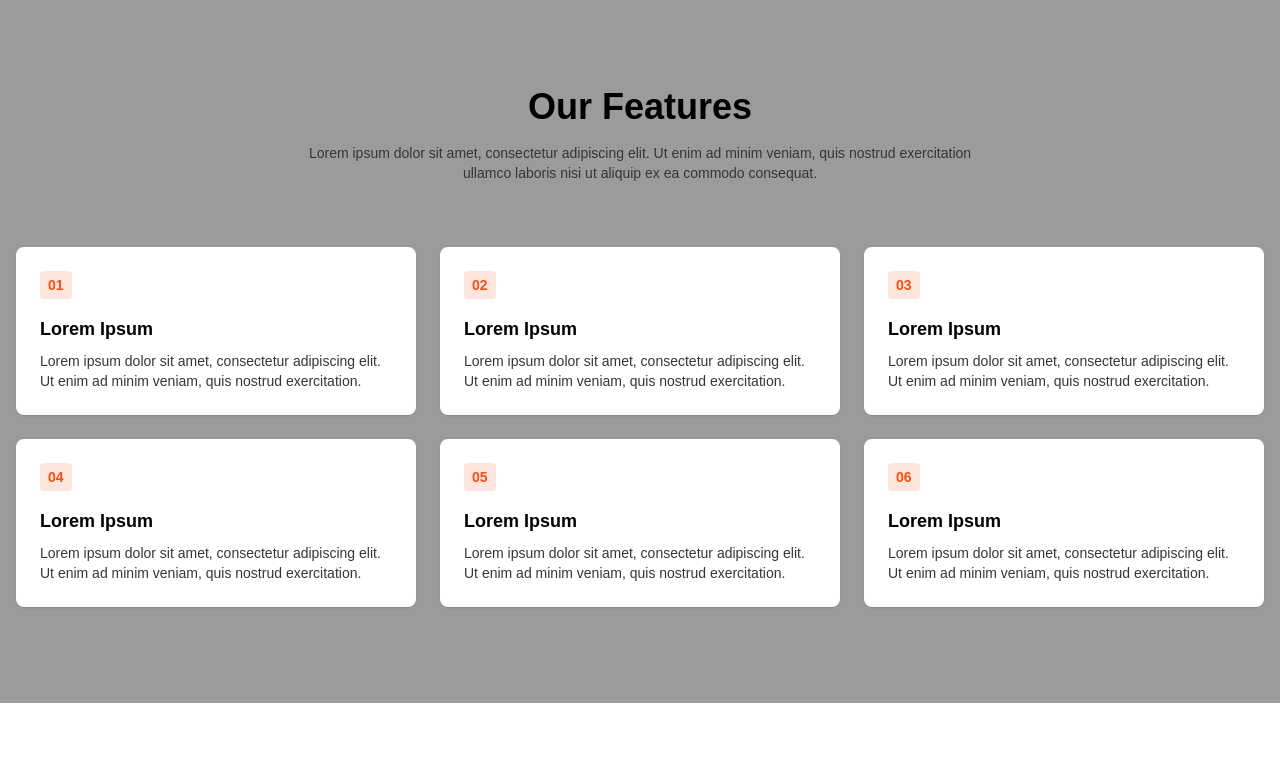
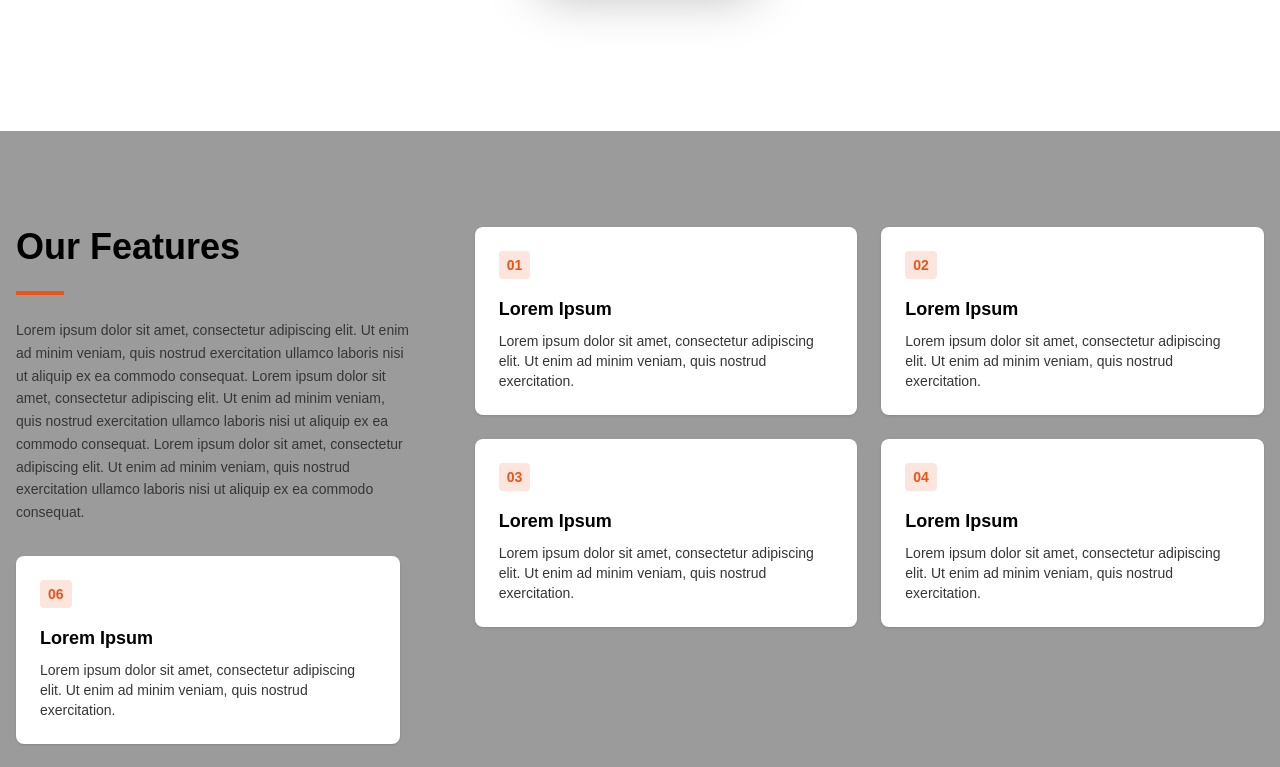
Before and after one commit to kahrvba/naqlyatTech-Website, a Next.js app: page / in a window 1280 px wide. Shown: the part 1813-2580 px from the top of the page. Built offline with nearby package versions, Linux system fonts and the light colour scheme.

Commit message:
feat: update layout and styles for About, Features, and Hero sections

```diff
--- a/src/components/sections/about/About.tsx
+++ b/src/components/sections/about/About.tsx
@@ -26,7 +26,7 @@ export default function About() {
         }
     ];
     return (
-        <section id="how-it-works" className="mt-10 md:pt-15 pb-16 md:pb-24 bg-white w-full">
+        <section id="how-it-works" className="mt-10 md:pt-50 pb-16 md:pb-24 bg-white w-full">
             <div className="w-full px-4 sm:px-6 lg:px-8">
                 {/* Section Title */}
                 <div className="text-center mb-16">
--- a/src/components/sections/features/Features.tsx
+++ b/src/components/sections/features/Features.tsx
@@ -27,33 +27,37 @@ export default function Features() {
             title: "Lorem Ipsum",
             description: "Lorem ipsum dolor sit amet, consectetur adipiscing elit. Ut enim ad minim veniam, quis nostrud exercitation."
         },
-        {
-            id: 5,
-            icon: "05",
-            title: "Lorem Ipsum",
-            description: "Lorem ipsum dolor sit amet, consectetur adipiscing elit. Ut enim ad minim veniam, quis nostrud exercitation."
-        },
-        {
-            id: 6,
-            icon: "06",
-            title: "Lorem Ipsum",
-            description: "Lorem ipsum dolor sit amet, consectetur adipiscing elit. Ut enim ad minim veniam, quis nostrud exercitation."
-        }
     ];
 
     return (
         <section id="features" className="py-16 md:py-24 bg-light-grey bg-opacity-10">
             <div className="container mx-auto px-4">
-                {/* Section Title */}
-                <div className="text-center mb-16">
-                    <h2 className="text-3xl md:text-4xl font-bold mb-4">Our Features</h2>
-                    <p className="text-gray max-w-2xl mx-auto text-sm">
-                        Lorem ipsum dolor sit amet, consectetur adipiscing elit. Ut enim ad minim veniam, quis nostrud exercitation ullamco laboris nisi ut aliquip ex ea commodo consequat.
+                <div className="flex flex-col lg:flex-row gap-12 lg:gap-16">
+                    {/* Left Sidebar - Title and Description */}
+                    <div className="lg:w-1/3">
+                        <h2 className="text-3xl md:text-4xl font-bold mb-6">Our Features</h2>
+                        <div className="w-12 h-1 bg-orange mb-6"></div>
+                        <p className="text-gray text-sm leading-relaxed">
+                            Lorem ipsum dolor sit amet, consectetur adipiscing elit. Ut enim ad minim veniam, quis nostrud exercitation ullamco laboris nisi ut aliquip ex ea commodo consequat. Lorem ipsum dolor sit amet, consectetur adipiscing elit. Ut enim ad minim veniam, quis nostrud exercitation ullamco laboris nisi ut aliquip ex ea commodo consequat. Lorem ipsum dolor sit amet, consectetur adipiscing elit. Ut enim ad minim veniam, quis nostrud exercitation ullamco laboris nisi ut aliquip ex ea commodo consequat.
+                        </p>
+
+                        {/* Feature Card under description */}
+                        <div className="mt-8 bg-white p-6 rounded-lg shadow-sm hover:shadow-md transition-shadow max-w-sm">
+                            <div className="mb-4">
+                                <span className="inline-block text-orange text-sm font-bold bg-light-orange bg-opacity-30 py-1 px-2 rounded">
+                                    06
+                                </span>
+                            </div>
+                            <h3 className="text-lg font-semibold mb-2">Lorem Ipsum</h3>
+                            <p className="text-gray text-sm">
+                                Lorem ipsum dolor sit amet, consectetur adipiscing elit. Ut enim ad minim veniam, quis nostrud exercitation.
                             </p>
                         </div>
+                    </div>
 
-                {/* Feature Cards */}
-                <div className="grid grid-cols-1 md:grid-cols-2 lg:grid-cols-3 gap-6">
+                    {/* Right Side - Feature Cards Grid */}
+                    <div className="lg:w-2/3">
+                        <div className="grid grid-cols-1 md:grid-cols-2 gap-6">
                             {features.map((feature) => (
                                 <div
                                     key={feature.id}
@@ -72,6 +76,8 @@ export default function Features() {
                             ))}
                         </div>
                     </div>
+                </div>
+            </div>
         </section>
     );
 }
--- a/src/components/sections/hero/Hero.tsx
+++ b/src/components/sections/hero/Hero.tsx
@@ -19,7 +19,7 @@ export default function Hero() {
             </div>
 
             {/* Floating iPhone Overlay - Positioned Absolutely */}
-            <div className="absolute left-1/2 transform -translate-x-1/2 top-[55%] z-30 w-full max-w-6xl px-4">
+            <div className="absolute left-1/2 transform -translate-x-1/2 top-[65%] z-30  w-full max-w-6xl px-10">
                 <div className="flex justify-center items-end space-x-8">
                     {/* Left iPhone */}
                     <IPhoneMockup
```
Lines whose indentation alone changed are shown as unchanged.
